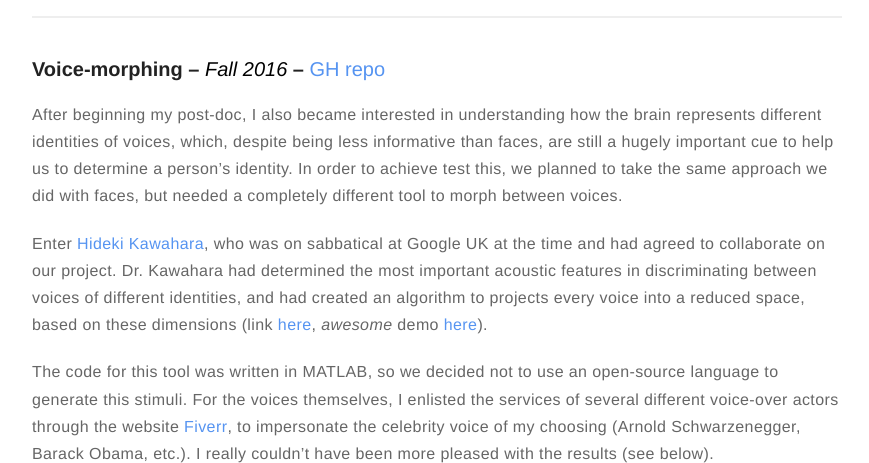
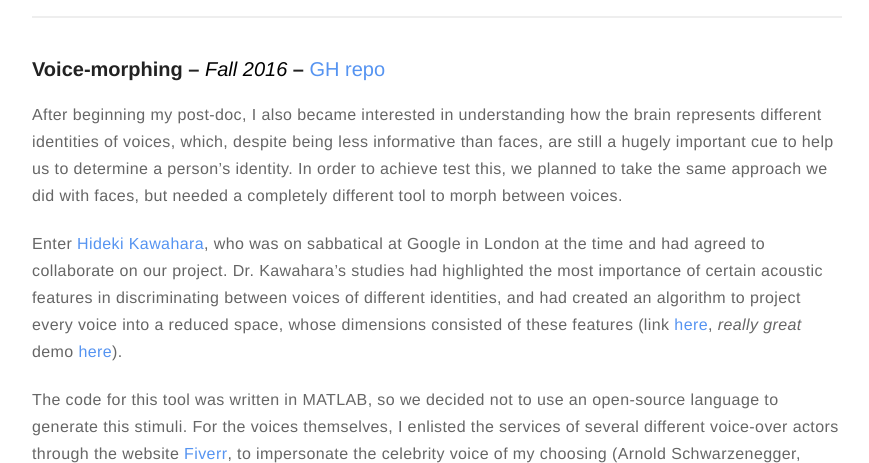
Before and after one commit to meccaLeccaHi/meccaLeccaHi.github.io, a Jekyll site: the page built from projects.md, in a window 1280 px wide and 900 px high, scrolled down 2070 px, cut to the strip 25-488 px from the top of the window. Shown: the whole strip, without its empty margins (203-1072 px from the left). Built offline with Jekyll 4.4.1, drawn with Linux system fonts in a browser that asks for light colours.

Commit message:
updating projects page

```diff
--- a/projects.md
+++ b/projects.md
@@ -33,8 +33,8 @@ Obviously, this required a substantial increase in the computational time involv
 After beginning my post-doc, I also became interested in understanding how the brain represents different identities of voices, which, despite being less informative than faces, are still a hugely important cue to help us to determine a person's identity.
 In order to achieve test this, we planned to take the same approach we did with faces, but needed a completely different tool to morph between voices.
 
-Enter [Hideki Kawahara](http://www.wakayama-u.ac.jp/~kawahara/index-e.html), who was on sabbatical at Google UK at the time and had agreed to collaborate on our project.
-Dr. Kawahara had determined the most important acoustic features in discriminating between voices of different identities, and had created an algorithm to projects every voice into a reduced space, based on these dimensions (link [here](http://www.wakayama-u.ac.jp/~kawahara/STRAIGHTadv/index_e.html), *awesome* demo [here](https://youtu.be/vxiOu1HwQ-k?t=16)).
+Enter [Hideki Kawahara](http://www.wakayama-u.ac.jp/~kawahara/index-e.html), who was on sabbatical at Google in London at the time and had agreed to collaborate on our project.
+Dr. Kawahara's studies had highlighted the most importance of certain acoustic features in discriminating between voices of different identities, and had created an algorithm to project every voice into a reduced space, whose dimensions consisted of these features (link [here](http://www.wakayama-u.ac.jp/~kawahara/STRAIGHTadv/index_e.html), *really great* demo [here](https://youtu.be/vxiOu1HwQ-k?t=16)).
 
 The code for this tool was written in MATLAB, so we decided not to use an open-source language to generate this stimuli. For the voices themselves, I enlisted the services of several different voice-over actors through the website [Fiverr](https://www.fiverr.com/), to impersonate the celebrity voice of my choosing (Arnold Schwarzenegger, Barack Obama, etc.). I really couldn't have been more pleased with the results (see below).
 
```
